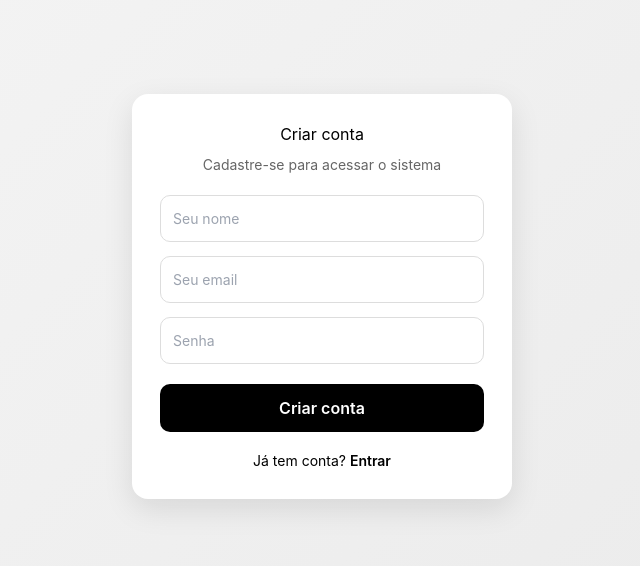
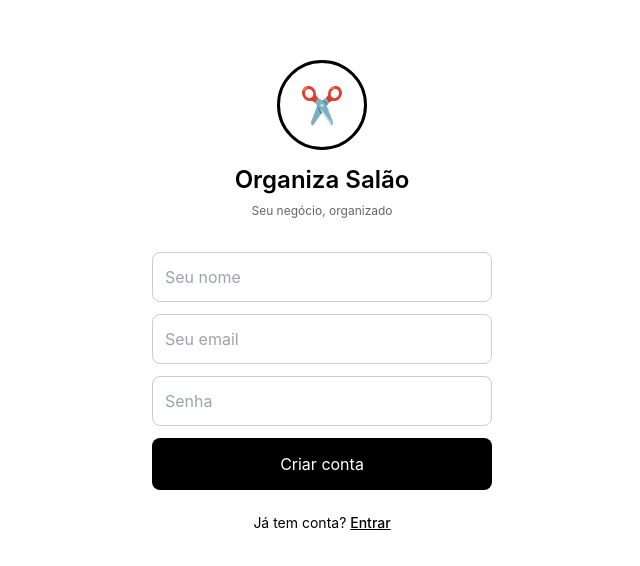
Before and after one commit to juliatedeschi7-creator/salao, a Next.js app: page /cadastro in a window 1280 px wide. Shown: the part 104-670 px from the top of the page, without its empty margins (318-958 px from the left). Built offline with nearby package versions, Linux system fonts and the light colour scheme.

Commit message:
Update page.tsx

```diff
--- a/src/app/cadastro/page.tsx
+++ b/src/app/cadastro/page.tsx
@@ -1,10 +1,10 @@
 'use client'
 
 import { useState } from 'react'
+import { createClient } from '@supabase/supabase-js'
 import { useRouter } from 'next/navigation'
-import { createBrowserClient } from '@supabase/ssr'
 
-const supabase = createBrowserClient(
+const supabase = createClient(
   process.env.NEXT_PUBLIC_SUPABASE_URL!,
   process.env.NEXT_PUBLIC_SUPABASE_ANON_KEY!
 )
@@ -14,167 +14,160 @@ export default function CadastroPage() {
 
   const [nome, setNome] = useState('')
   const [email, setEmail] = useState('')
-  const [password, setPassword] = useState('')
-  const [erro, setErro] = useState<string | null>(null)
+  const [senha, setSenha] = useState('')
   const [loading, setLoading] = useState(false)
 
-  const handleCadastro = async (e: React.FormEvent) => {
-    e.preventDefault()
-    setErro(null)
+  async function handleCadastro() {
     setLoading(true)
 
-    try {
     const { data, error } = await supabase.auth.signUp({
       email,
-        password,
+      password: senha,
       options: {
         data: {
           nome,
-            tipo: 'profissional'
+          role: 'profissional'
         }
       }
     })
 
     if (error) {
-        setErro(error.message)
+      alert(error.message)
+      setLoading(false)
       return
     }
 
-      if (!data.user) {
-        setErro('Erro ao criar usuário')
-        return
-      }
-
-      // redireciona para login
+    alert('Conta criada com sucesso! Faça login.')
     router.push('/login')
-
-    } catch (err) {
-      setErro('Erro inesperado ao criar conta')
-    } finally {
-      setLoading(false)
-    }
   }
 
   return (
-    <div style={{
-      minHeight: '100vh',
-      display: 'flex',
-      alignItems: 'center',
-      justifyContent: 'center',
-      background: 'linear-gradient(135deg, #f5f5f5, #eaeaea)'
-    }}>
-      <div style={{
-        width: '100%',
-        maxWidth: 380,
-        background: '#fff',
-        padding: 28,
-        borderRadius: 16,
-        boxShadow: '0 10px 30px rgba(0,0,0,0.1)'
-      }}>
+    <div style={styles.container}>
 
-        <h1 style={{ textAlign: 'center', marginBottom: 8 }}>
-          Criar conta
-        </h1>
+      {/* LOGO */}
+      <div style={styles.logoContainer}>
+        <div style={styles.logoCircle}>
+          ✂️
+        </div>
+        <h1 style={styles.title}>Organiza Salão</h1>
+        <p style={styles.subtitle}>Seu negócio, organizado</p>
+      </div>
 
-        <p style={{
-          textAlign: 'center',
-          color: '#666',
-          marginBottom: 20,
-          fontSize: 14
-        }}>
-          Cadastre-se para acessar o sistema
-        </p>
-
-        <form
-          onSubmit={handleCadastro}
-          style={{
-            display: 'flex',
-            flexDirection: 'column',
-            gap: 14
-          }}
-        >
+      {/* FORM */}
+      <div style={styles.form}>
         <input
-            type="text"
           placeholder="Seu nome"
           value={nome}
           onChange={(e) => setNome(e.target.value)}
-            required
-            style={{
-              padding: 12,
-              borderRadius: 10,
-              border: '1px solid #ddd',
-              fontSize: 14
-            }}
+          style={styles.input}
         />
 
         <input
-            type="email"
           placeholder="Seu email"
           value={email}
           onChange={(e) => setEmail(e.target.value)}
-            required
-            style={{
-              padding: 12,
-              borderRadius: 10,
-              border: '1px solid #ddd',
-              fontSize: 14
-            }}
+          style={styles.input}
         />
 
         <input
+          placeholder="Senha"
           type="password"
-            placeholder="Senha"
-            value={password}
-            onChange={(e) => setPassword(e.target.value)}
-            required
-            style={{
-              padding: 12,
-              borderRadius: 10,
-              border: '1px solid #ddd',
-              fontSize: 14
-            }}
+          value={senha}
+          onChange={(e) => setSenha(e.target.value)}
+          style={styles.input}
         />
 
-          <button
-            type="submit"
-            disabled={loading}
-            style={{
-              padding: 12,
-              borderRadius: 10,
-              border: 'none',
-              background: '#000',
-              color: '#fff',
-              fontWeight: 600,
-              cursor: 'pointer',
-              marginTop: 6
-            }}
-          >
+        <button onClick={handleCadastro} style={styles.button}>
           {loading ? 'Criando...' : 'Criar conta'}
         </button>
 
-          {erro && (
-            <p style={{
-              color: 'red',
-              textAlign: 'center',
-              fontSize: 13
-            }}>
-              {erro}
+        <p style={styles.linkText}>
+          Já tem conta?{' '}
+          <span onClick={() => router.push('/login')} style={styles.link}>
+            Entrar
+          </span>
         </p>
-          )}
-        </form>
-
-        <p style={{
-          textAlign: 'center',
-          marginTop: 18,
-          fontSize: 14
-        }}>
-          Já tem conta?{' '}
-          <a href="/login" style={{ color: '#000', fontWeight: 600 }}>
-            Entrar
-          </a>
-        </p>
-
       </div>
     </div>
   )
 }
+
+const styles = {
+  container: {
+    minHeight: '100vh',
+    display: 'flex',
+    flexDirection: 'column' as const,
+    justifyContent: 'center',
+    alignItems: 'center',
+    backgroundColor: '#ffffff',
+    padding: 24,
+  },
+
+  logoContainer: {
+    display: 'flex',
+    flexDirection: 'column' as const,
+    alignItems: 'center',
+    marginBottom: 32,
+  },
+
+  logoCircle: {
+    width: 90,
+    height: 90,
+    borderRadius: '50%',
+    border: '3px solid black',
+    display: 'flex',
+    alignItems: 'center',
+    justifyContent: 'center',
+    fontSize: 36,
+    marginBottom: 12,
+  },
+
+  title: {
+    fontSize: 24,
+    fontWeight: 600,
+    margin: 0,
+  },
+
+  subtitle: {
+    fontSize: 12,
+    color: '#666',
+    marginTop: 4,
+  },
+
+  form: {
+    width: '100%',
+    maxWidth: 340,
+    display: 'flex',
+    flexDirection: 'column' as const,
+    gap: 12,
+  },
+
+  input: {
+    padding: 12,
+    border: '1px solid #ccc',
+    borderRadius: 8,
+    fontSize: 16,
+  },
+
+  button: {
+    padding: 14,
+    backgroundColor: 'black',
+    color: 'white',
+    border: 'none',
+    borderRadius: 8,
+    fontSize: 16,
+    cursor: 'pointer',
+  },
+
+  linkText: {
+    fontSize: 14,
+    textAlign: 'center' as const,
+    marginTop: 10,
+  },
+
+  link: {
+    cursor: 'pointer',
+    fontWeight: 500,
+    textDecoration: 'underline',
+  },
+}
```
Lines whose indentation alone changed are shown as unchanged.
